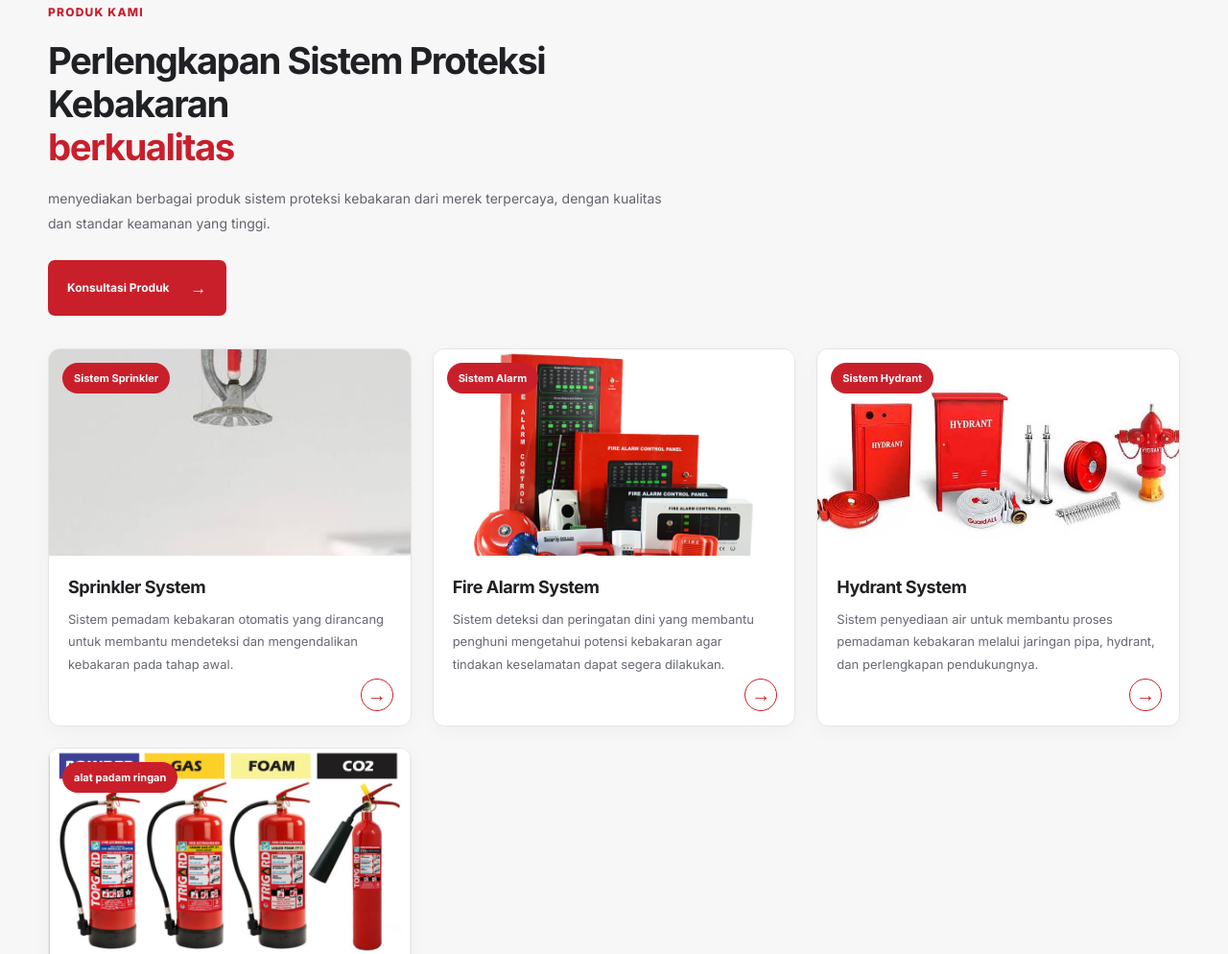
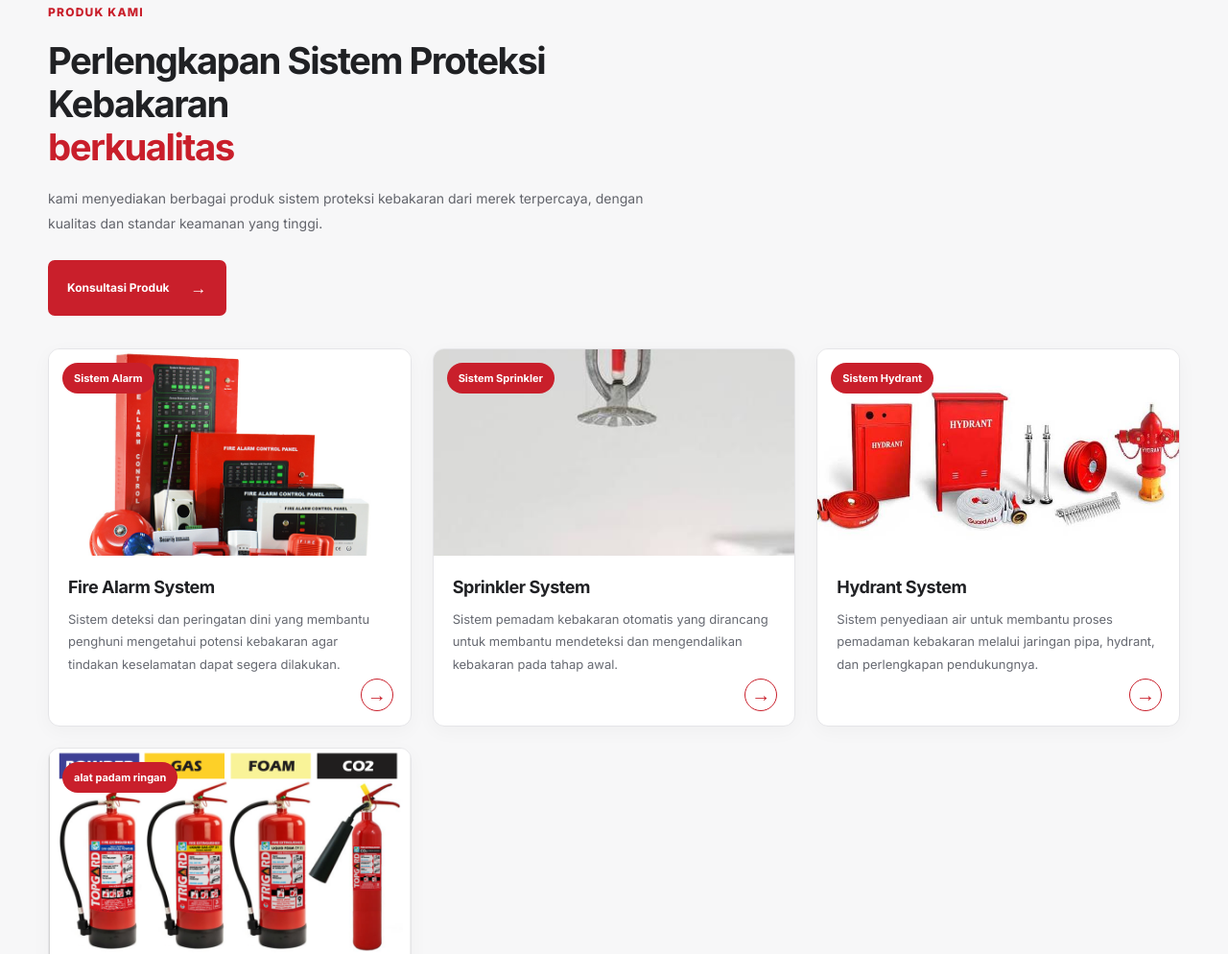
Before and after one commit to febrianahmadfatoni15-boop/mss-fire-protection, a website: page index.html in a window 1280 px wide. Shown: the part 972-1966 px from the top of the page at 96% size. Drawn offline with Linux system fonts and the light colour scheme.

Commit message:
Perbarui situs dari dashboard admin

```diff
--- a/index.html
+++ b/index.html
@@ -142,7 +142,7 @@
         </h2>
 
         <p>
-          menyediakan berbagai produk sistem proteksi kebakaran dari merek terpercaya, dengan kualitas dan standar keamanan yang tinggi.
+          kami menyediakan berbagai produk sistem proteksi kebakaran dari merek terpercaya, dengan kualitas dan standar keamanan yang tinggi.
         </p>
 
         <a href="#kontak" class="btn btn-primary">
@@ -157,17 +157,6 @@
 
 
 
-      <article class="product-card">
-        <div class="product-image">
-          <img src="images/Sprinkler.jpg" alt="Sprinkler System" loading="lazy">
-          <span class="product-badge">Sistem Sprinkler</span>
-        </div>
-        <div class="product-body">
-          <h3>Sprinkler System</h3>
-          <p>Sistem pemadam kebakaran otomatis yang dirancang untuk membantu mendeteksi dan mengendalikan kebakaran pada tahap awal.</p>
-          <a href="#kontak" class="product-link" data-product="Sprinkler System" aria-label="Konsultasi produk Sprinkler System">→</a>
-        </div>
-      </article>
 
       <article class="product-card">
         <div class="product-image">
@@ -178,6 +167,18 @@
           <h3>Fire Alarm System</h3>
           <p>Sistem deteksi dan peringatan dini yang membantu penghuni mengetahui potensi kebakaran agar tindakan keselamatan dapat segera dilakukan.</p>
           <a href="#kontak" class="product-link" data-product="Fire Alarm System" aria-label="Konsultasi produk Fire Alarm System">→</a>
+        </div>
+      </article>
+
+      <article class="product-card">
+        <div class="product-image">
+          <img src="images/Sprinkler.jpg" alt="Sprinkler System" loading="lazy">
+          <span class="product-badge">Sistem Sprinkler</span>
+        </div>
+        <div class="product-body">
+          <h3>Sprinkler System</h3>
+          <p>Sistem pemadam kebakaran otomatis yang dirancang untuk membantu mendeteksi dan mengendalikan kebakaran pada tahap awal.</p>
+          <a href="#kontak" class="product-link" data-product="Sprinkler System" aria-label="Konsultasi produk Sprinkler System">→</a>
         </div>
       </article>
 
@@ -204,6 +205,7 @@
           <a href="#kontak" class="product-link" data-product="APAR" aria-label="Konsultasi produk APAR">→</a>
         </div>
       </article>
+
 
 
 
@@ -404,7 +406,7 @@
         <h3>Ceritakan kebutuhan Anda</h3><p class="form-intro">Isi form berikut untuk menyiapkan pesan konsultasi.</p>
         <label for="name">Nama lengkap</label><input id="name" name="name" autocomplete="name" placeholder="Nama Anda" required data-required-message="Silakan isi nama lengkap Anda.">
         <label for="company">Perusahaan / instansi <span>(opsional)</span></label><input id="company" name="company" autocomplete="organization" placeholder="Nama perusahaan">
-        <label for="service">Produk atau layanan</label><select id="service" name="service" required data-required-message="Silakan pilih produk atau layanan."><option value="">Pilih kebutuhan</option><option data-catalog-option value="Sprinkler System">Sprinkler System</option><option data-catalog-option value="Fire Alarm System">Fire Alarm System</option><option data-catalog-option value="Hydrant System">Hydrant System</option><option>APAR</option><option>Fire Pump</option><option>Inspeksi &amp; Maintenance</option><option>Konsultasi lainnya</option></select>
+        <label for="service">Produk atau layanan</label><select id="service" name="service" required data-required-message="Silakan pilih produk atau layanan."><option value="">Pilih kebutuhan</option><option data-catalog-option value="Fire Alarm System">Fire Alarm System</option><option data-catalog-option value="Sprinkler System">Sprinkler System</option><option data-catalog-option value="Hydrant System">Hydrant System</option><option>APAR</option><option>Fire Pump</option><option>Inspeksi &amp; Maintenance</option><option>Konsultasi lainnya</option></select>
         <label for="message">Ceritakan kebutuhan Anda</label><textarea id="message" name="message" rows="4" placeholder="Contoh: kebutuhan fire alarm untuk gedung kantor..." required data-required-message="Silakan ceritakan kebutuhan Anda."></textarea>
         <button class="btn btn-primary submit-btn" type="submit">Kirim via WhatsApp <span>↗</span></button>
         <small class="form-note">Pesan akan dibuka di WhatsApp Anda untuk dikirim setelah diperiksa.</small>
```
